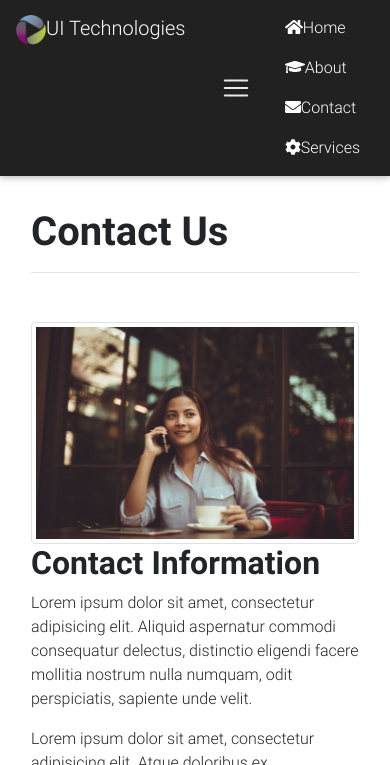
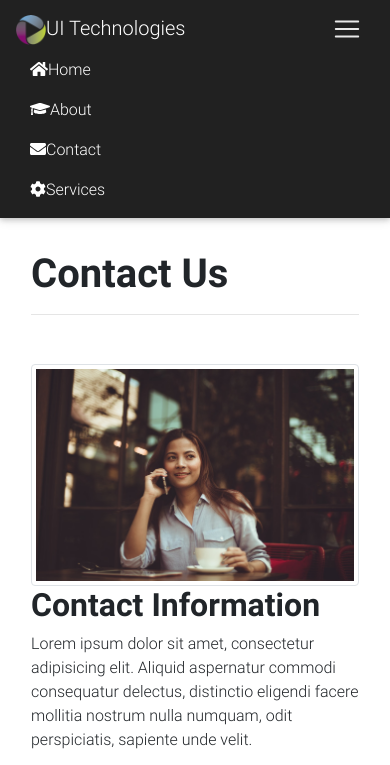
Before and after one commit to sameershaik146/sameershaik146.github.io, a plain HTML site: page contact.html in a window 390 px wide. Both pictures are taken after a click on the button "Toggle navigation". Shown: the top 765 px of the page. Drawn offline with Linux system fonts and the light colour scheme; some packages are replaced by stand-ins of ours; a script that the page names is missing.

Commit message:
First Website

```diff
--- a/contact.html
+++ b/contact.html
@@ -20,10 +20,11 @@
         <a href="index.html" class="navbar-brand">
            <img src="../img/favicon.ico" width="30" height="30">UI Technologies
         </a>
-        <button class="navbar-toggler">
+        <button class="navbar-toggler" type="button" data-toggle="collapse" data-target="#uiNavBar" aria-controls="uiNavBar" aria-expanded="false" aria-label="Toggle navigation">
             <span class="navbar-toggler-icon"></span>
         </button>
-        <ul class="navbar-nav">
+        <div class="collapse navbar-collapse " id="uiNavBar">
+        <ul class="navbar-nav ml-auto">
             <li class="nav-item px-2">
                 <a href="index.html" class="nav-link">
                     <i class="fa fa-home"></i>Home
@@ -45,6 +46,7 @@
                 </a>
             </li>
         </ul>
+        </div>
     </div>
 </nav>
 
```
Also changed, not shown: about.html (+3 -3 lines), index.html (+3 -3 lines), services.html (+1 -1 lines), 1 other file.
